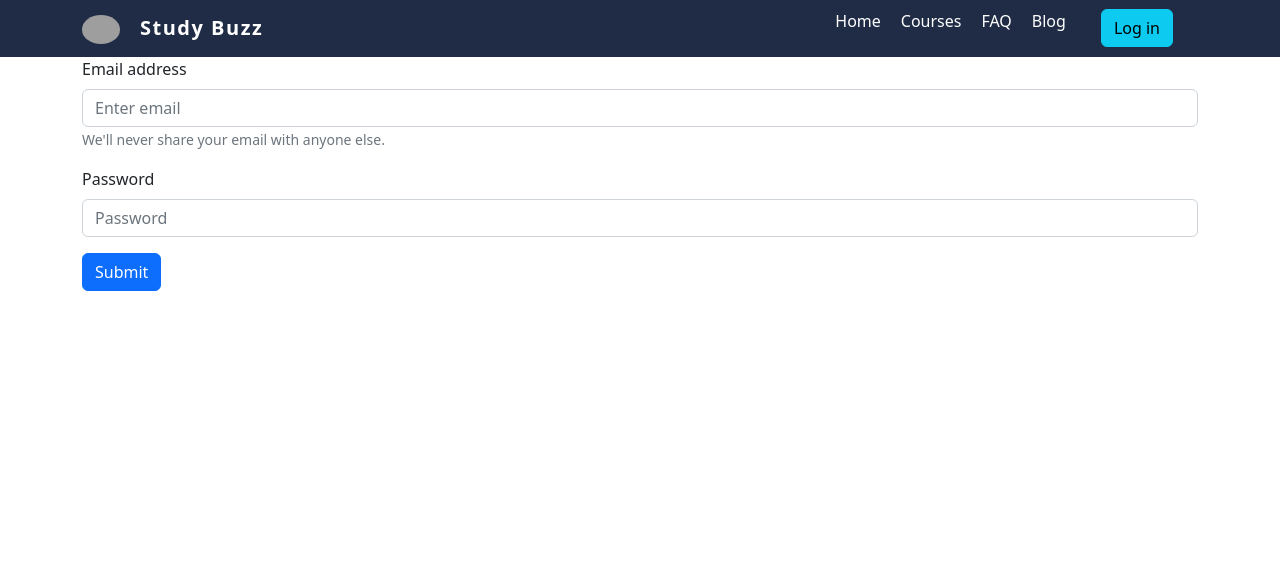
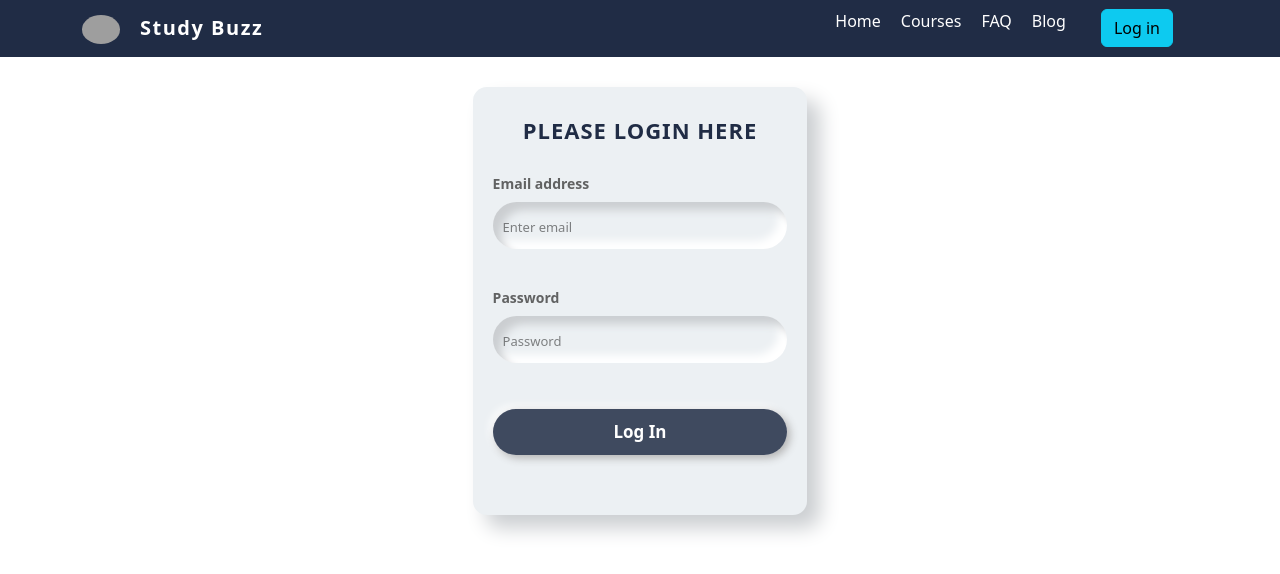
Before and after one commit to Sharif101/Studybuzz-client-, a React (Create React App) app: page /login in a window 1280 px wide. Shown: the top 574 px of the page. Built offline with nearby package versions, Linux system fonts and the light colour scheme; grey boxes are pictures that could not be loaded.

Commit message:
login degisn

```diff
--- /dev/null
+++ b/src/Pages/Login/Login.css
@@ -0,0 +1,73 @@
+.form
+{
+    width: 30%;
+    margin: 0 auto;
+    margin-top: 30px;
+    border-radius: 14px;
+    background: #ecf0f3;
+    box-shadow: 13px 13px 20px #cbced1,
+                -13px -13px 20px #ffffff;
+    padding: 30px 20px;
+}
+.form h3
+{
+    font-size: 22px;
+    font-weight: 700;
+    text-align: center;
+    text-transform: uppercase;
+    letter-spacing: 1px;
+    color: #202C45;
+}
+.form label
+{
+    color: rgba(68, 68, 68, 0.829);
+    margin-top: 22px;
+    font-size: 14px;
+    font-weight: 600;
+}
+.form input{
+    border: none;
+    outline:none;
+    background: none;
+    font-size: 18px;
+    color: #555;
+    border-radius: 25px;
+    box-shadow: inset 8px 8px 8px #cbced1,
+                inset -8px -8px 8px #ffffff;
+    padding: 10px;
+}
+.form input:focus
+{
+    background: none;
+    box-shadow: inset 8px 8px 8px #cbced1,
+                inset -8px -8px 8px #ffffff;
+}
+.form  input::placeholder
+{
+    font-size: 13px;
+    color: rgba(0, 0, 0, 0.473);
+}
+.log-button{
+    outline: none;
+    border:none;
+    cursor: pointer;
+    width:100%;
+    /* height: 60px; */
+    padding: 10px;
+    border-radius: 30px;
+    font-size: 17px;
+    font-weight: 700;
+    color:#fff;
+    text-align: center;
+    background: #202c45d8;
+    box-shadow: 3px 3px 8px #b1b1b1,
+                -3px -3px 8px #ffffff;
+    transition: 0.5s;
+    margin: 30px 0;
+}
+@media screen and (max-width:576px) {
+    .form
+    {
+        width: 100%;
+    }
+}
--- a/src/Pages/Login/Login.js
+++ b/src/Pages/Login/Login.js
@@ -1,26 +1,23 @@
 import React from "react";
-import Button from "react-bootstrap/Button";
+// import Button from "react-bootstrap/Button";
 import Form from "react-bootstrap/Form";
+import "./Login.css";
 
 const Login = () => {
   return (
     <div>
-      <Form>
+      <Form className="form">
+        <h3>Please Login here </h3>
         <Form.Group className="mb-3" controlId="formBasicEmail">
           <Form.Label>Email address</Form.Label>
           <Form.Control type="email" placeholder="Enter email" />
-          <Form.Text className="text-muted">
-            We'll never share your email with anyone else.
-          </Form.Text>
         </Form.Group>
 
         <Form.Group className="mb-3" controlId="formBasicPassword">
           <Form.Label>Password</Form.Label>
           <Form.Control type="password" placeholder="Password" />
         </Form.Group>
-        <Button variant="primary" type="submit">
-          Submit
-        </Button>
+        <button className="log-button">Log In</button>
       </Form>
     </div>
   );
```
